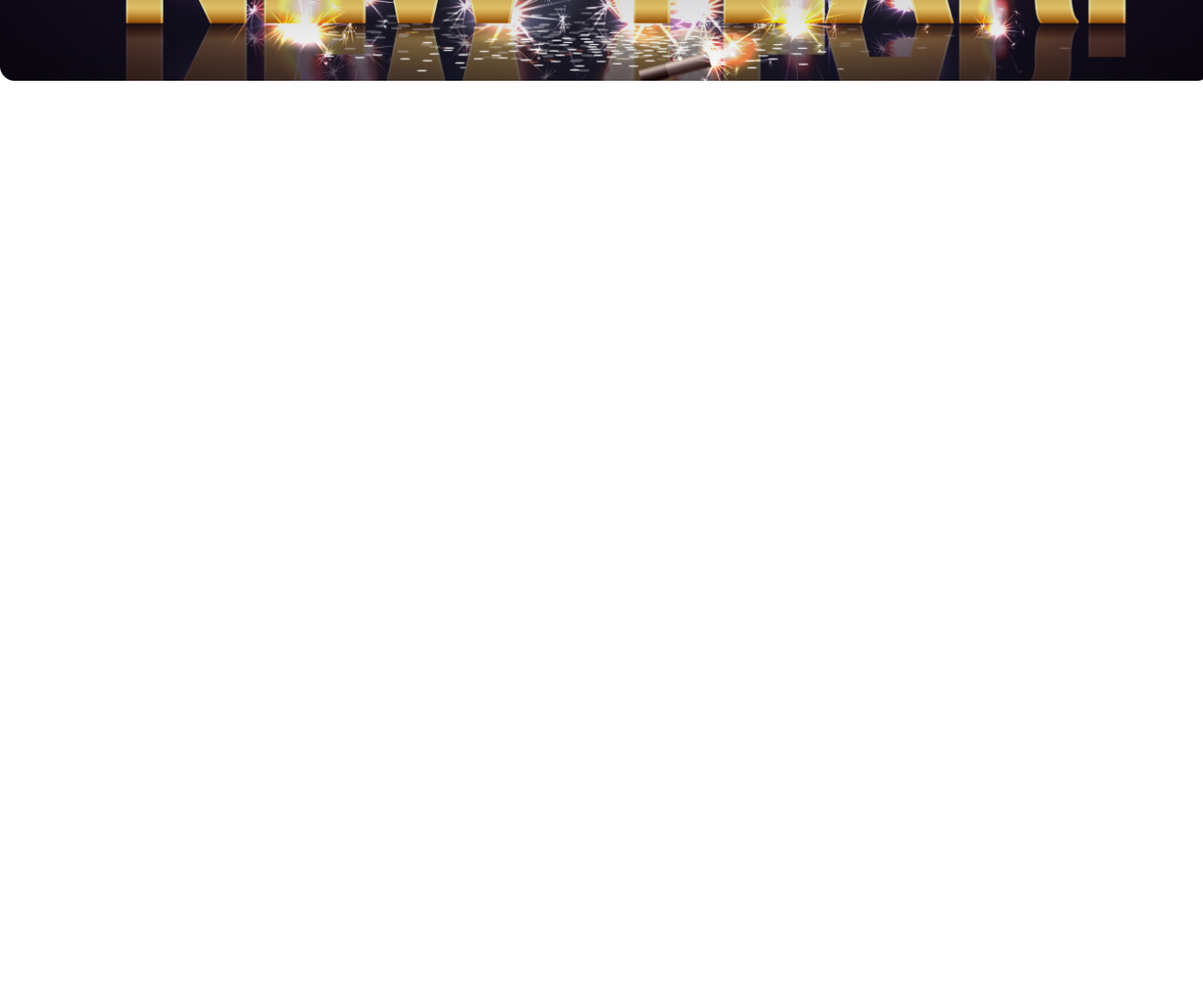
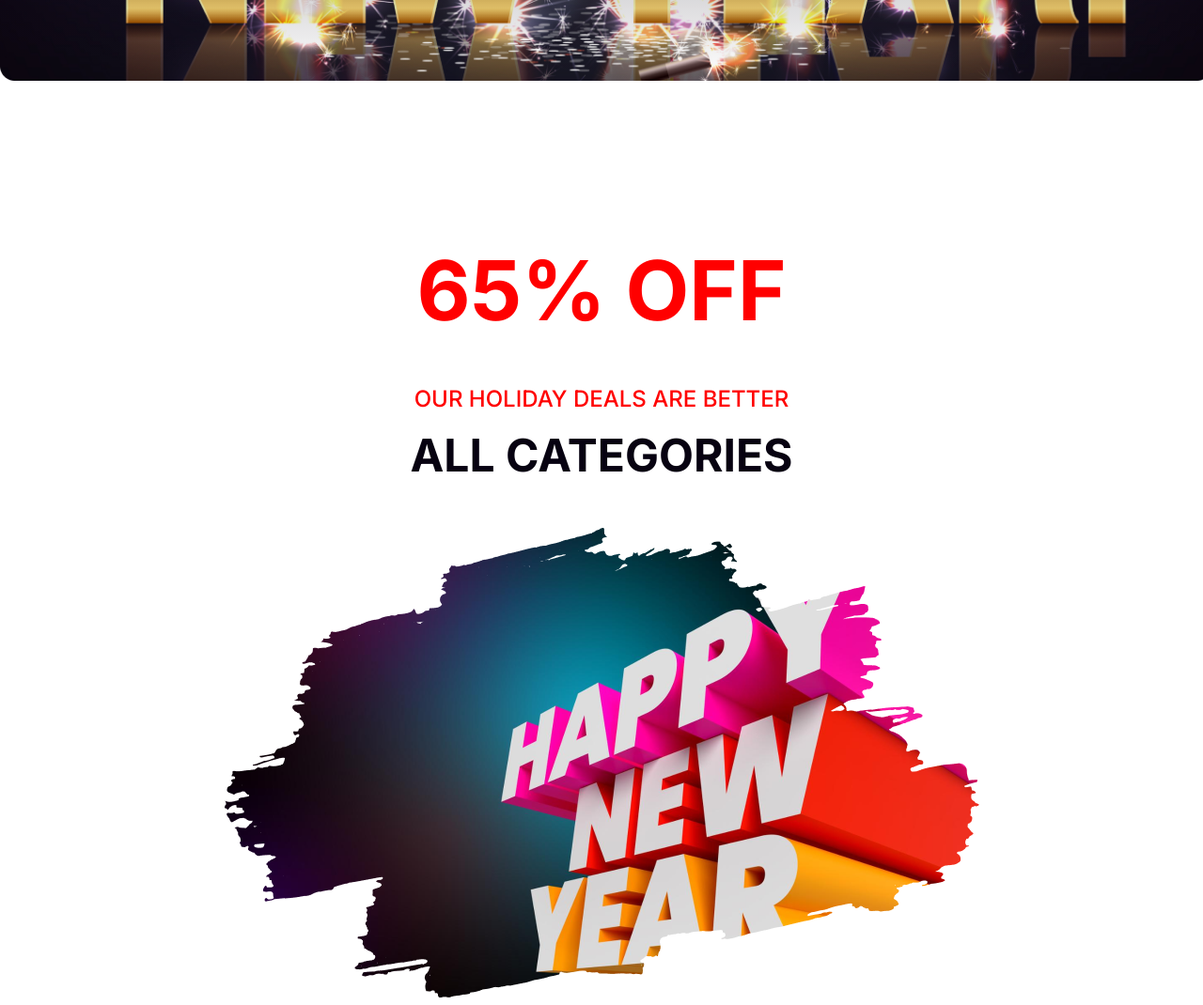
Before and after one commit to saifullah-tareq/PHB9-Assignment01, a plain HTML site: page index.html in a window 1280 px wide. Shown: the part 500-1570 px from the top of the page at 94% size. Before the commit the page ends 800 px from the top, so only its background shows below. Drawn offline with Linux system fonts and the light colour scheme.

Commit message:
offer section created

```diff
--- a/assets/css/style.css
+++ b/assets/css/style.css
@@ -1,61 +1,90 @@
 /* Google Fonts */
-  @import url('https://fonts.googleapis.com/css2?family=Merriweather:wght@300;400;700;900&display=swap');
-  @import url('https://fonts.googleapis.com/css2?family=Inter:wght@300;500;700;900&display=swap');
+@import url("https://fonts.googleapis.com/css2?family=Merriweather:wght@300;400;700;900&display=swap");
+@import url("https://fonts.googleapis.com/css2?family=Inter:wght@300;500;700;900&display=swap");
 
 /* Common or Global Css */
 
-  *{
+* {
   margin: 0;
   padding: 0;
 }
 
-  body, p{
-    font-family: 'Inter', sans-serif;
+body,
+p {
+  font-family: "Inter", sans-serif;
   font-size: 20px;
   font-weight: 400;
 }
 
-  h1, h2, h3, h4, h5, h6{
-    font-family: 'Merriweather', serif;
+h1,
+h2,
+h3,
+h4,
+h5,
+h6 {
+  font-family: "Merriweather", serif;
   font-weight: 900;
+}
+
+.sub-heading {
+  color: #f00;
+  font-size: 24px;
+  font-weight: 500;
+  margin-bottom: 16px;
+}
+
+.section-heading {
+  color: #070211;
+  font-size: 48px;
+  font-weight: 700;
 }
 
 /* main section css */
 
-  main{
-    max-width: 1320px;
+main {
+  width: 100%;
   margin: 0 auto;
-
 }
 
-  .banner-section{
+.banner-section {
   background-image: url('../images/Banner\ Image.png');
   background-size: cover;
   background-repeat: no-repeat;
   max-height: 600px;
 }
 
-  .banner-section::before{
- content: '';
- background: linear-gradient(180deg, #070211 0%, rgba(7, 2, 17, 0.00) 100%);
- position: absolute;
- top: 0;
- left: 0;
+.banner-content {
+  padding: 170px 0;
+  color: #fff;
+  text-align: center;
+  background: linear-gradient(180deg, #070211 0%, rgba(7, 2, 17, 0) 100%);
 }
 
-  .banner-content{
-    padding: 170px 0;
-    color: #FFF;
-    text-align: center;
-    background: linear-gradient(180deg, #070211 0%, rgba(7, 2, 17, 0.00) 100%);
-  }
-
-  .banner-content h4{
+.banner-content h4 {
   font-size: 32px;
   margin-bottom: 16px;
 }
 
-  .banner-content h2{
+.banner-content h2 {
   font-size: 72px;
   line-height: 95px;
 }
+
+/* Offer Section css */
+
+section.offer-section {
+  width: 66.6%;
+  margin: 170px auto;
+  text-align: center;
+}
+
+.offer {
+  color: #f00;
+  font-size: 88px;
+  font-weight: 700;
+  margin-bottom: 48px;
+}
+
+.section-content{
+  margin: 48px 0;
+}
--- a/index.html
+++ b/index.html
@@ -1,17 +1,32 @@
 <!DOCTYPE html>
 <html lang="en">
   <head>
-    <meta charset="UTF-8">
-    <meta name="viewport" content="width=device-width, initial-scale=1.0">
+    <meta charset="UTF-8" />
+    <meta name="viewport" content="width=device-width, initial-scale=1.0" />
     <title>Assignment 01 | PHB09</title>
-    <link rel="stylesheet" href="assets/css/style.css">
+    <link rel="stylesheet" href="assets/css/style.css" />
   </head>
   <body>
     <main>
+      <!-- Banner section start -->
       <section class="banner-section">
         <div class="banner-content">
           <h4>Happy New Year</h4>
-                <h2>New Year Party <br>Celebration</h2>
+          <h2>New Year Party <br />Celebration</h2>
+        </div>
+      </section>
+
+      <!-- Banner section ends -->
+      <section class="offer-section">
+
+          <p class="offer">65% OFF</p>
+          <div class="section-content">
+          <p class="sub-heading">OUR HOLIDAY DEALS ARE BETTER</p>
+          <p class="section-heading">ALL CATEGORIES</p>
+        </div>
+
+        <div class="offer-image">
+          <img src="assets/images/New Year Photo.png" alt="" />
         </div>
       </section>
     </main>
```
Lines whose indentation alone changed are shown as unchanged.
